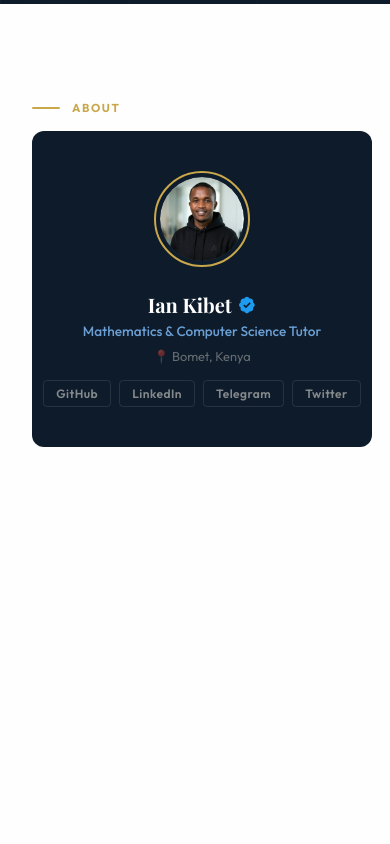
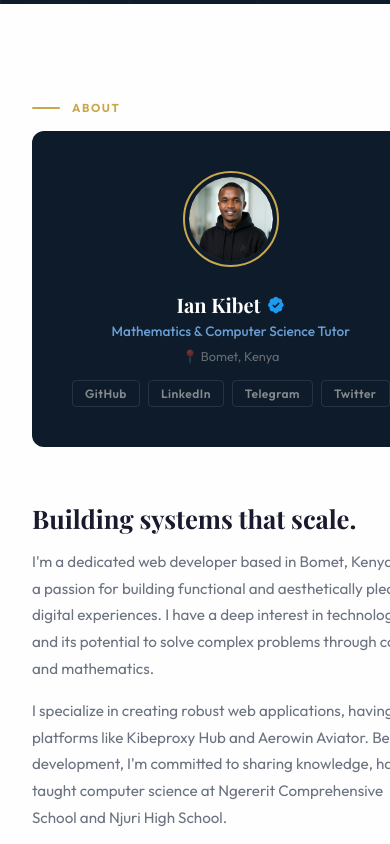
Before and after one commit to billgatesmalel/kibetportfolio, a React (Vite) app: page / in a window 390 px wide. Shown: the part 840-1684 px from the top of the page. Built offline with nearby package versions, Linux system fonts and the light colour scheme; no server answers; a web font is replaced by a local one.

Commit message:
fix: improve mobile responsiveness for grid layouts

```diff
--- a/src/Portfolio.jsx
+++ b/src/Portfolio.jsx
@@ -222,7 +222,7 @@ export default function Portfolio() {
           <FadeIn>
             <div style={styles.sectionLabel}><span style={styles.labelLine} />About</div>
           </FadeIn>
-          <div style={styles.aboutGrid}>
+          <div style={styles.aboutGrid} className="about-grid">
             <FadeIn delay={0.1}>
               <div style={styles.aboutCard}>
                 <div style={styles.avatarRing}>
@@ -377,7 +377,7 @@ export default function Portfolio() {
               Open to senior & staff engineering roles, technical consulting, and interesting open source collaboration. Response within 24 hours.
             </p>
           </FadeIn>
-          <div style={styles.contactGrid}>
+          <div style={styles.contactGrid} className="contact-grid">
             <FadeIn delay={0.1}>
               <div style={styles.contactInfo}>
                 {[
@@ -1248,8 +1248,8 @@ const CSS = `
   .submit-btn:hover { background: #1E3450 !important; }
 
   @media (max-width: 900px) {
-    .aboutGrid { grid-template-columns: 1fr !important; }
-    .contactGrid { grid-template-columns: 1fr !important; }
+    .about-grid { grid-template-columns: 1fr !important; }
+    .contact-grid { grid-template-columns: 1fr !important; }
     .navLinks { display: none !important; }
     .burger { display: flex !important; }
   }
```
